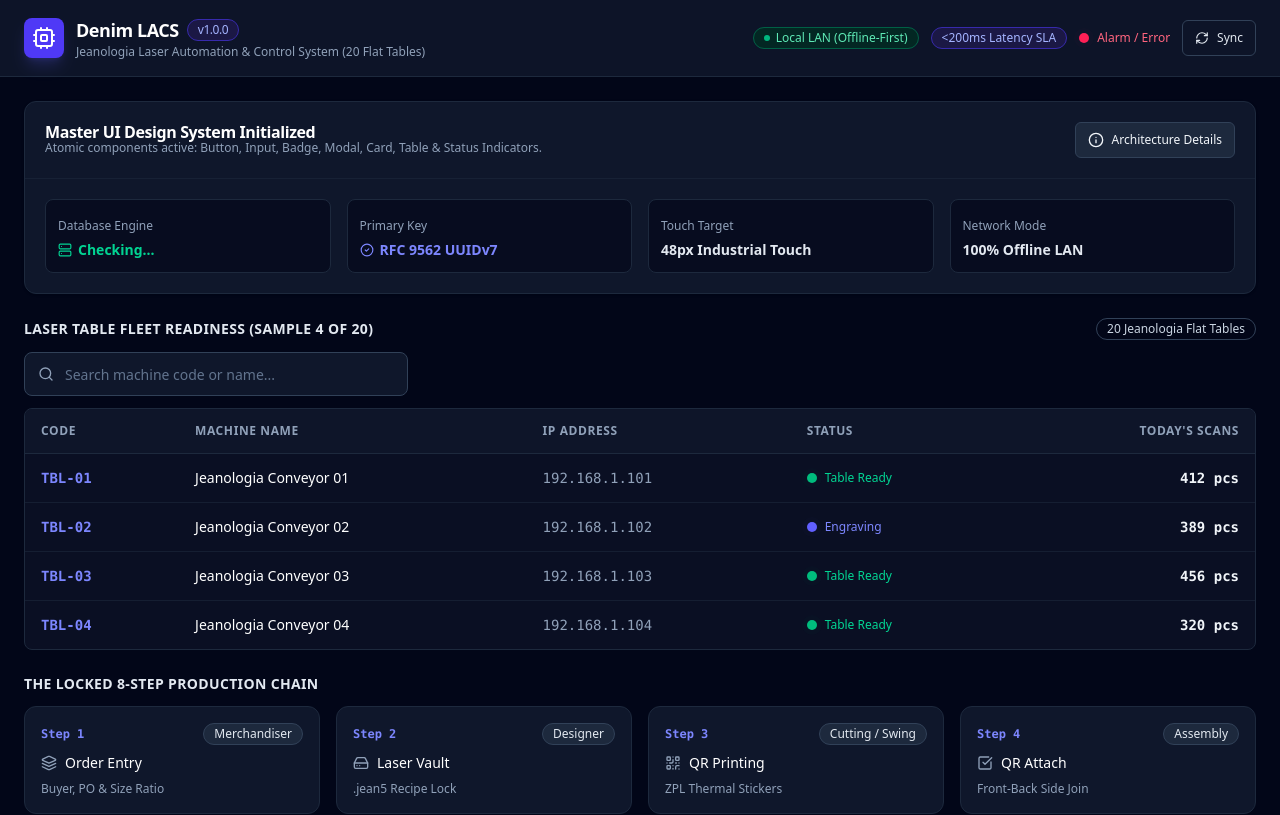
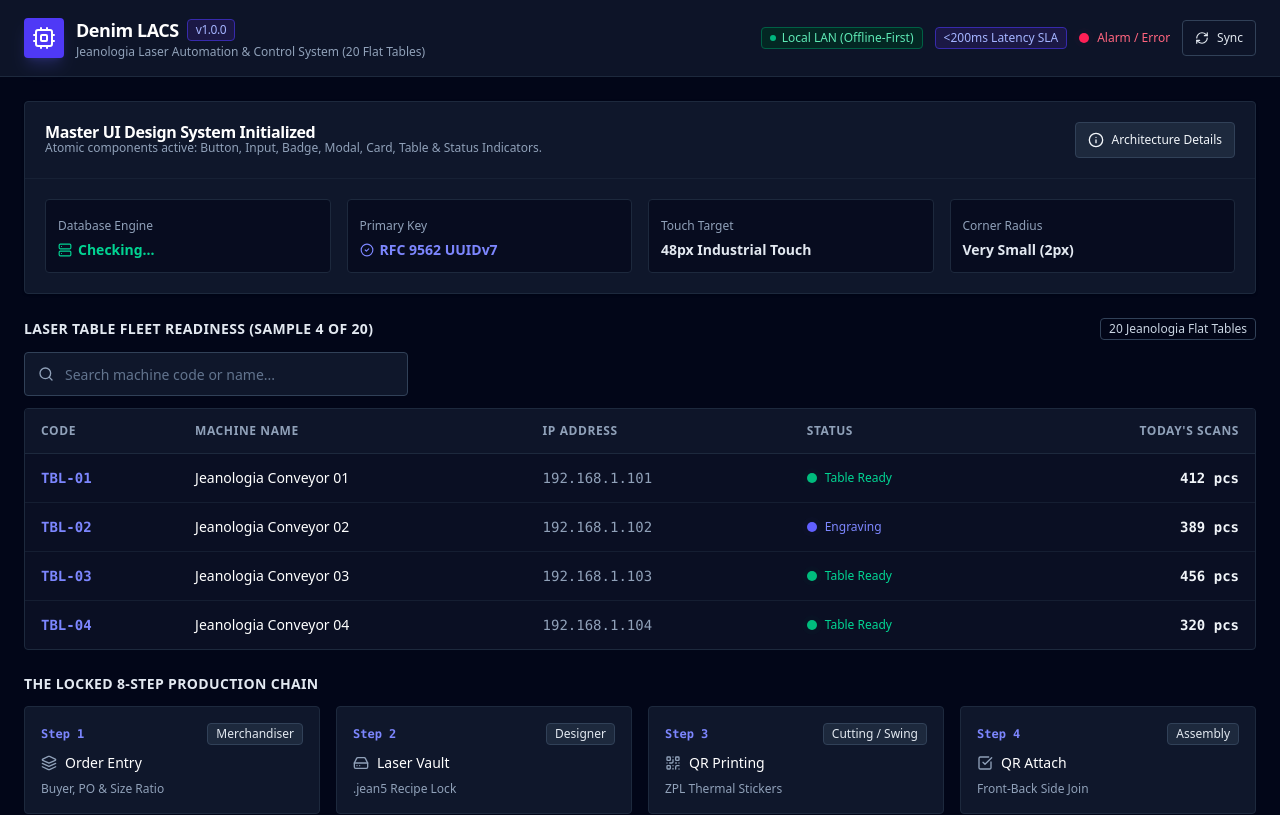
Before and after one commit to techstackbusinessbd/lms, a React (Vite) app in the folder frontend/: page / in a window 1280 px wide. Shown: the top 815 px of the page. Built offline with nearby package versions, Linux system fonts and the light colour scheme; no server answers.

Commit message:
style(ui): enforce very small corner radius (rounded-sm / 2px) in design system rules and all UI components

```diff
--- a/frontend/src/App.tsx
+++ b/frontend/src/App.tsx
@@ -91,7 +91,7 @@ export default function App(): React.JSX.Element {
       {/* ১. টপ নেভিগেশন বার */}
       <header className="border-b border-slate-800 bg-slate-900/90 backdrop-blur px-6 py-4 flex items-center justify-between sticky top-0 z-50">
         <div className="flex items-center space-x-3">
-          <div className="h-10 w-10 rounded-lg bg-indigo-600 flex items-center justify-center text-white shadow-lg shadow-indigo-500/20">
+          <div className="h-10 w-10 rounded-sm bg-indigo-600 flex items-center justify-center text-white shadow-lg shadow-indigo-500/20">
             <Cpu className="h-6 w-6" />
           </div>
           <div>
@@ -168,27 +168,27 @@ export default function App(): React.JSX.Element {
           </CardHeader>
           <CardContent>
             <div className="grid grid-cols-2 sm:grid-cols-4 gap-4">
-              <div className="p-3 rounded-lg bg-slate-950/60 border border-slate-800">
+              <div className="p-3 rounded-sm bg-slate-950/60 border border-slate-800">
                 <span className="text-xs text-slate-400">Database Engine</span>
                 <p className="text-sm font-semibold text-emerald-400 flex items-center gap-1.5 mt-1">
                   <Server className="h-3.5 w-3.5" />
                   {health?.services.database === 'connected' ? 'PostgreSQL 16 Connected' : 'Checking...'}
                 </p>
               </div>
-              <div className="p-3 rounded-lg bg-slate-950/60 border border-slate-800">
+              <div className="p-3 rounded-sm bg-slate-950/60 border border-slate-800">
                 <span className="text-xs text-slate-400">Primary Key</span>
                 <p className="text-sm font-semibold text-indigo-400 flex items-center gap-1.5 mt-1">
                   <CheckCircle2 className="h-3.5 w-3.5" />
                   RFC 9562 UUIDv7
                 </p>
               </div>
-              <div className="p-3 rounded-lg bg-slate-950/60 border border-slate-800">
+              <div className="p-3 rounded-sm bg-slate-950/60 border border-slate-800">
                 <span className="text-xs text-slate-400">Touch Target</span>
                 <p className="text-sm font-semibold text-slate-200 mt-1">48px Industrial Touch</p>
               </div>
-              <div className="p-3 rounded-lg bg-slate-950/60 border border-slate-800">
-                <span className="text-xs text-slate-400">Network Mode</span>
-                <p className="text-sm font-semibold text-slate-200 mt-1">100% Offline LAN</p>
+              <div className="p-3 rounded-sm bg-slate-950/60 border border-slate-800">
+                <span className="text-xs text-slate-400">Corner Radius</span>
+                <p className="text-sm font-semibold text-slate-200 mt-1">Very Small (2px)</p>
               </div>
             </div>
           </CardContent>
@@ -255,7 +255,7 @@ export default function App(): React.JSX.Element {
             ].map((item) => {
               const IconComp = item.icon;
               return (
-                <div key={item.step} className="p-4 rounded-xl bg-slate-900 border border-slate-800 space-y-2">
+                <div key={item.step} className="p-4 rounded-sm bg-slate-900 border border-slate-800 space-y-2">
                   <div className="flex items-center justify-between">
                     <span className="text-xs font-mono text-indigo-400 font-semibold">{item.step}</span>
                     <Badge variant="default">{item.role}</Badge>
--- a/frontend/src/components/ui/Badge.tsx
+++ b/frontend/src/components/ui/Badge.tsx
@@ -9,7 +9,7 @@ import { cva, type VariantProps } from 'class-variance-authority';
 import { cn } from '@/utils/cn';
 
 export const badgeVariants = cva(
-  'inline-flex items-center gap-1.5 rounded-full px-2.5 py-0.5 text-xs font-medium border transition-colors select-none',
+  'inline-flex items-center gap-1.5 rounded-sm px-2 py-0.5 text-xs font-medium border transition-colors select-none',
   {
     variants: {
       variant: {
--- a/frontend/src/components/ui/Button.tsx
+++ b/frontend/src/components/ui/Button.tsx
@@ -29,11 +29,11 @@ export const buttonVariants = cva(
           'text-slate-300 hover:bg-slate-800/80 hover:text-white',
       },
       size: {
-        sm: 'h-9 px-3 text-xs rounded-md',
-        default: 'h-11 px-4 text-sm rounded-lg',
-        lg: 'h-12 px-6 text-base rounded-lg touch-target', // রুল ১৮ মেনে শপ-ফ্লোর ট্যাবলেটের জন্য ৪৮px সাইজ
-        icon: 'h-11 w-11 rounded-lg p-0',
-        'icon-lg': 'h-12 w-12 rounded-lg p-0 touch-target',
+        sm: 'h-9 px-3 text-xs rounded-sm',
+        default: 'h-11 px-4 text-sm rounded-sm',
+        lg: 'h-12 px-6 text-base rounded-sm touch-target', // রুল ১৮ মেনে শপ-ফ্লোর ট্যাবলেটের জন্য ৪৮px সাইজ
+        icon: 'h-11 w-11 rounded-sm p-0',
+        'icon-lg': 'h-12 w-12 rounded-sm p-0 touch-target',
       },
     },
     defaultVariants: {
--- a/frontend/src/components/ui/Card.tsx
+++ b/frontend/src/components/ui/Card.tsx
@@ -14,7 +14,7 @@ export function Card({
   return (
     <div
       className={cn(
-        'rounded-xl border border-slate-800 bg-slate-900 text-slate-100 shadow-sm overflow-hidden',
+        'rounded-sm border border-slate-800 bg-slate-900 text-slate-100 shadow-sm overflow-hidden',
         className
       )}
       {...props}
--- a/frontend/src/components/ui/DataTableShell.tsx
+++ b/frontend/src/components/ui/DataTableShell.tsx
@@ -13,7 +13,7 @@ export function Table({
   ...props
 }: React.HTMLAttributes<HTMLTableElement>): React.JSX.Element {
   return (
-    <div className="relative w-full overflow-auto rounded-lg border border-slate-800 bg-slate-900/60">
+    <div className="relative w-full overflow-auto rounded-sm border border-slate-800 bg-slate-900/60">
       <table
         className={cn('w-full caption-bottom text-sm text-left border-collapse', className)}
         {...props}
@@ -111,7 +111,7 @@ export function TableToolbar({
           value={searchValue}
           onChange={(e) => onSearchChange?.(e.target.value)}
           placeholder={searchPlaceholder}
-          className="w-full h-11 pl-10 pr-4 rounded-lg bg-slate-900 border border-slate-700 text-sm text-slate-100 placeholder:text-slate-500 focus:outline-none focus:border-indigo-500 transition-colors"
+          className="w-full h-11 pl-10 pr-4 rounded-sm bg-slate-900 border border-slate-700 text-sm text-slate-100 placeholder:text-slate-500 focus:outline-none focus:border-indigo-500 transition-colors"
         />
       </div>
 
--- a/frontend/src/components/ui/Input.tsx
+++ b/frontend/src/components/ui/Input.tsx
@@ -60,7 +60,7 @@ export const Input = React.forwardRef<HTMLInputElement, InputProps>(
             disabled={disabled}
             aria-invalid={Boolean(error)}
             className={cn(
-              'w-full rounded-lg bg-slate-900 border text-slate-100 placeholder:text-slate-500',
+              'w-full rounded-sm bg-slate-900 border text-slate-100 placeholder:text-slate-500',
               'transition-colors duration-150',
               'focus:outline-none focus:ring-2 focus:ring-indigo-500/30 focus:border-indigo-500',
               'disabled:cursor-not-allowed disabled:opacity-50 disabled:bg-slate-950',
--- a/frontend/src/components/ui/Modal.tsx
+++ b/frontend/src/components/ui/Modal.tsx
@@ -41,7 +41,7 @@ export const ModalContent = React.forwardRef<
       ref={ref}
       className={cn(
         'fixed left-[50%] top-[50%] z-50 grid w-full max-w-lg translate-x-[-50%] translate-y-[-50%]',
-        'gap-4 border border-slate-800 bg-slate-900 p-6 shadow-xl duration-200 rounded-xl',
+        'gap-4 border border-slate-800 bg-slate-900 p-6 shadow-xl duration-200 rounded-sm',
         'data-[state=open]:animate-in data-[state=closed]:animate-out',
         'data-[state=closed]:fade-out-0 data-[state=open]:fade-in-0',
         'data-[state=closed]:zoom-out-95 data-[state=open]:zoom-in-95',
@@ -53,7 +53,7 @@ export const ModalContent = React.forwardRef<
       {...props}
     >
       {children}
-      <DialogPrimitive.Close className="absolute right-4 top-4 rounded-md p-1.5 text-slate-400 hover:text-white hover:bg-slate-800 transition-colors focus:outline-none">
+      <DialogPrimitive.Close className="absolute right-4 top-4 rounded-sm p-1.5 text-slate-400 hover:text-white hover:bg-slate-800 transition-colors focus:outline-none">
         <X className="h-4 w-4" />
         <span className="sr-only">Close</span>
       </DialogPrimitive.Close>
--- a/frontend/src/index.css
+++ b/frontend/src/index.css
@@ -26,7 +26,7 @@
     --border: 217.2 32.6% 17.5%;
     --input: 217.2 32.6% 17.5%;
     --ring: 238.7 83.5% 66.7%;
-    --radius: 0.5rem;
+    --radius: 0.125rem; /* ভেরি স্মল কর্নার রেডিয়াস (2px) রুল ১৬ মেনে */
   }
 
   body {
```
Also changed, not shown: frontend/src/components/ui/StatusIndicator.tsx (line endings or trailing spaces), frontend/src/components/ui/index.ts (line endings or trailing spaces), 3 other files (tests, documents, lock files or other folders).
